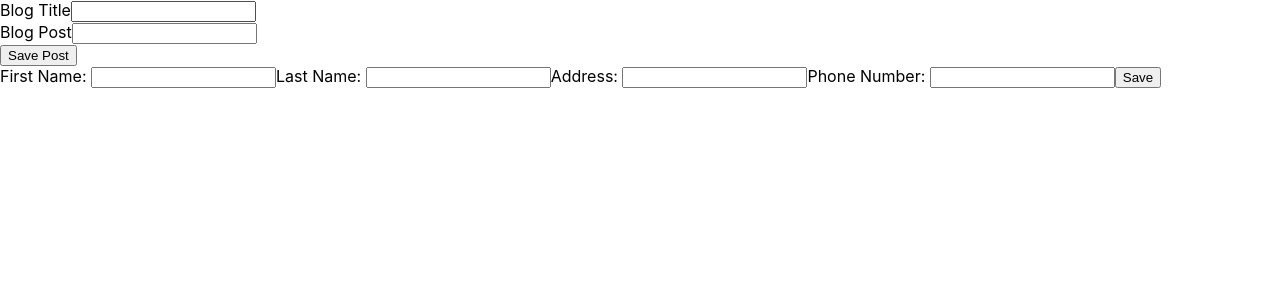
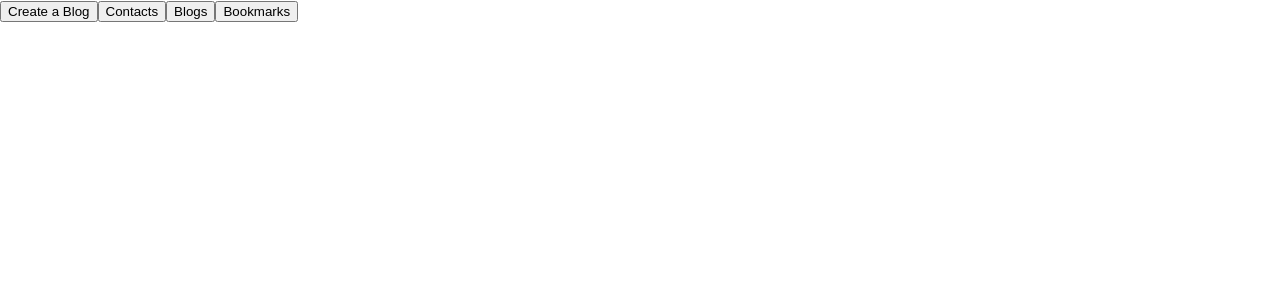
Before and after one commit to josiahcameron/react-exercises, a React (Create React App) app: page / in a window 1280 px wide. Shown: the top 300 px of the page. Built offline with nearby package versions, Linux system fonts and the light colour scheme.

Commit message:
Components Added

```diff
--- a/src/App.js
+++ b/src/App.js
@@ -1,13 +1,59 @@
 import "./App.css";
-import BlogPost from "./components/BlogPost/BlogPost";
-import User from "./components/User/User";
+import { useState } from "react";
+import BlogForm from './components/BlogApp/BlogForm';
+import BlogList from './components/BlogApp/BlogList';
+import UserList from './components/User/UserList';
+import BookmarkList from "./components/BookMark/BookMarkList";
+
 // import BlogList from "./components/BlogApp/BlogList";
 
 function App() {
+  // Set up the blog array to prepare it to be saved to state
+  const [blogs, setBlogs] = useState([]);
+  const [selection, setSelection] = useState("a");
+
+  // This function will pass in the new blog and append it to the end of the spread array of blogs
+  const addBlog = (blog) => {
+    setBlogs([...blogs, blog]);
+  }
+
   return (
-    <div>
-      <BlogPost />
-      <User />
+<div className="container mt-5">
+      <header>
+        <button
+          className="btn btn-link"
+          type="button"
+          // When a button is clicked, a function is called to render the component associated with it
+          onClick={() => setSelection("blogform")}
+        >
+          Create a Blog
+        </button>
+        <button
+          className="btn btn-link"
+          type="button"
+          onClick={() => setSelection("UserList")}
+        >
+          Contacts
+        </button>
+        <button
+          className="btn btn-link"
+          type="button"
+          onClick={() => setSelection("bloglist")}
+        >
+          Blogs
+        </button>
+        <button
+          className="btn btn-link"
+          type="button"
+          onClick={() => setSelection("bookmarks")}
+        >
+          Bookmarks
+        </button>
+      </header>
+      {selection === "blogform" && <BlogForm addBlog={addBlog} />}
+      {selection === "contactlist" && <UserList />}
+      {selection === "bloglist" && <BlogList />}
+      {selection === "bookmarks" && <BookmarkList />}
     </div>
   );
 }
--- /dev/null
+++ b/src/components/BlogApp/BlogForm.js
@@ -0,0 +1,54 @@
+import { useState } from "react";
+import { Button } from "react-bootstrap";
+import { Form } from "react-bootstrap";
+
+
+// addBlog function gets passed down through props from app.js
+function BlogForm({ addBlog }) {
+    const [title, setTitle] = useState("");
+    const [body, setBody] = useState("");
+
+    // When submit is pressed, this function is run which passes through the values set by the event to create a new blog.
+    // That new blog is then placed into the blogs array with the addBlog function. The title and body states are then emptied out by setting them to an empty string.
+    const handleSubmit = (e) => {
+      e.preventDefault();
+
+      const blog = {
+        title,
+        body,
+      };
+
+      addBlog(blog);
+      setTitle("");
+      setBody("");
+    };
+
+    return (
+      <Form onSubmit={handleSubmit}>
+        <Form.Group className="mb-3" controlId="title">
+          <Form.Label>Title</Form.Label>
+          <Form.Control
+            type="text"
+            placeholder="Enter title"
+            value={title}
+            onChange={(e) => setTitle(e.target.value)}
+          />
+        </Form.Group>
+
+        <Form.Group className="mb-3" controlId="body">
+          <Form.Label>Body</Form.Label>
+          <Form.Control
+            as="textarea"
+            rows={3}
+            value={body}
+            onChange={(e) => setBody(e.target.value)}
+          />
+        </Form.Group>
+        <Button variant="primary" type="submit">
+          Submit
+        </Button>
+      </Form>
+    );
+  }
+
+  export default BlogForm;
--- a/src/components/BlogApp/BlogList.js
+++ b/src/components/BlogApp/BlogList.js
@@ -1,23 +1,38 @@
-// // Solution
-// import { useState } from "react";
+// Solution
+import { useState } from "react";
 
-// const INITIAL_BLOGS = [
-//   {
-//     title: "some title",
-//     body: "lnjgrkeghke,vgr,vbwfve,wjhm",
-//   },
-// ];
+const INITIAL_BLOGS = [
+  {
+    title: "some title",
+    body: "lnjgrkeghke,vgr,vbwfve,wjhm",
+  },
+  {
+    title: "Another Title",
+    body: "lnjgrkeghke,vgr,vbwfve,wjhm"
+  }
+];
 
-// function BlogList() {
-//   const [blogs, setBlogs] = useState(INITIAL_BLOGS);
+function BlogList() {
+    // Takes the blog objects above and sets them as the initial blogs rendered on the site.
+  const [blogs, setBlogs] = useState(INITIAL_BLOGS);
+  const [selectedBlog, setSelectedBlog] = useState();
 
-//   const blogTitlesHTML = blogs.map((blog) => <h2>{blog.title}</h2>);
+    // This function will iterate through the blog objects and generate html for each one based on their id
+  const blogTitlesHTML = blogs.map((blog) => (
+    <button
+      key={blog.id}
+      className="btn btn-link"
+      type="button"
+      onClick={() => setSelectedBlog(blog)}
+    >
+      <h2>{blog.title}</h2>
+    </button>))
 
-//   return (
-//     <div className="row">
-//       <aside className="col-md-4">{blogTitlesHTML}</aside>
-//     </div>
-//   );
-// }
+  return (
+    <div className="row">
+      <aside className="col-md-4">{blogTitlesHTML}</aside>
+    </div>
+  );
+}
 
-// export default BlogList;
+export default BlogList;
--- /dev/null
+++ b/src/components/BookMark/BookMarkList.js
@@ -0,0 +1,75 @@
+import { useState } from "react";
+
+const INITIAL_DATA = [
+  {
+    url: "https://developer.mozilla.org/en-US/docs/Web/HTML/Element/input",
+    title: "The Input (Form Input) element",
+    tag: "HTML",
+  },
+  {
+    url: "https://developer.mozilla.org/en-US/docs/Web/JavaScript/Reference/Global_Objects/Array/push",
+    title: "Array.prototype.push()",
+    tag: "JS",
+  },
+  {
+    url: "https://developer.mozilla.org/en-US/docs/Web/JavaScript/Reference/Global_Objects/Array/toString",
+    title: "Array.prototype.toString()",
+    tag: "JS",
+  },
+];
+
+function BookmarkList() {
+    // Sets our initial bookmarks to the objects listed in the INITIAL_DATA array
+
+  const [bookmarks, setBookmarks] = useState(INITIAL_DATA);
+  const [filter, setFilter] = useState(null);
+
+
+  const tags = [
+    ...new Set(bookmarks.map((bookmark) => bookmark.tag.toLowerCase())),
+  ];
+
+//   The tags are the users options to click in order to decide on what to to render
+  const tagsHTML = tags.map((tag) => (
+    <button
+      key={tag}
+      className="btn btn-link"
+      type="button"
+      onClick={() => setFilter(tag)}
+    >
+      {tag.toUpperCase()}
+    </button>
+  ));
+
+    // Generates a filtered array based on what the user clicks and renders html for those bookmarks. If filter is null(falsey), the full bookmark array will get rendered
+  const bookmarksHTML = bookmarks
+    .filter((bookmark) =>
+      filter ? bookmark.tag.toLowerCase() === filter : bookmark
+    )
+    .map((bookmark) => (
+      <div>
+        <a href={bookmark.url}>
+          <span>{bookmark.title}</span>
+        </a>
+      </div>
+    ));
+
+  return (
+    <div>
+      <header>
+        <button
+          className="btn btn-link"
+          type="button"
+        //   If this button gets clicked, the filter is set to null so all bookmarks are shown
+          onClick={() => setFilter(null)}
+        >
+          ALL
+        </button>
+        {tagsHTML}
+      </header>
+      {bookmarksHTML}
+    </div>
+  );
+}
+
+export default BookmarkList;
--- a/src/components/User/User.js
+++ b/src/components/User/User.js
@@ -1,37 +1,37 @@
-import { useState } from "react";
-import UserForm from "./UserForm";
+// import { useState } from "react";
+// import UserForm from "./UserForm";
 
-const INITIAL_USER = [
-  {
-    firstName: "Olgilvie",
-    lastName: "Hedgehog",
-    address: "250 East Olive Avenue, Suite 200",
-    phoneNumber: "(213)282-8594",
-  },
-];
+// const INITIAL_USER = [
+//   {
+//     firstName: "Olgilvie",
+//     lastName: "Hedgehog",
+//     address: "250 East Olive Avenue, Suite 200",
+//     phoneNumber: "(213)282-8594",
+//   },
+// ];
 
-function User() {
-  const [users, setUser] = useState(INITIAL_USER);
+// function User() {
+//   const [users, setUser] = useState(INITIAL_USER);
 
-  const addUser = (user) => {
-    setUser([...users, user]);
-  };
+//   const addUser = (user) => {
+//     setUser([...users, user]);
+//   };
 
-  const contactListHTML = users.map((user, index) => {
-    <div key={index}>
-      <p>
-        Name: {user.firstName},{user.lastName}
-      </p>
-      <p>Address: {user.address}</p>
-      <a href={`tel:+1${user.phoneNumber}`}>{user.phoneNumber}</a>
-    </div>;
-  });
-  return (
-    <div>
-      <UserForm addUser={addUser} />
-      {contactListHTML}
-    </div>
-  );
-}
+//   const contactListHTML = users.map((user, index) => {
+//     <div key={index}>
+//       <p>
+//         Name: {user.firstName},{user.lastName}
+//       </p>
+//       <p>Address: {user.address}</p>
+//       <a href={`tel:+1${user.phoneNumber}`}>{user.phoneNumber}</a>
+//     </div>;
+//   });
+//   return (
+//     <div>
+//       <UserForm addUser={addUser} />
+//       {contactListHTML}
+//     </div>
+//   );
+// }
 
-export default User;
+// export default User;
--- a/src/components/User/UserForm.js
+++ b/src/components/User/UserForm.js
@@ -1,4 +1,6 @@
 import { useState } from "react";
+import { form } from "bootstrap";
+import { Button } from "bootstrap";
 
 function UserForm({ addUser }) {
   const [firstName, setFirstName] = useState("");
@@ -47,7 +49,7 @@ function UserForm({ addUser }) {
         value={phoneNumber}
         onChange={(e) => setPhoneNumber(e.target.value)}
       />
-      <button type="submit">Save</button>
+      <Button type="submit">Save</Button>
     </form>
   );
 }
--- a/src/components/User/UserList.js
+++ b/src/components/User/UserList.js
@@ -0,0 +1,51 @@
+import { useState } from "react";
+import UserForm from "./UserForm";
+
+const INITIAL_DATA = [
+  {
+    firstName: "Sally",
+    lastName: "Walters",
+    address: "123 Holly Street, Easley, SC",
+    phoneNumber: "(555)555-5555",
+  },
+  {
+    firstName: "Peter",
+    lastName: "Walters",
+    address: "123 Holly Street, Easley, SC",
+    phoneNumber: "(555)555-5555",
+  },
+  {
+    firstName: "Jack",
+    lastName: "Walters",
+    address: "123 Holly Street, Easley, SC",
+    phoneNumber: "(555)555-5555",
+  },
+];
+
+
+function ContactList() {
+  const [contacts, setContacts] = useState(INITIAL_DATA);
+
+  const addContact = (contact) => {
+    setContacts([...contacts, contact]);
+  };
+
+  const contactsHTML = contacts.map((contact, index) => (
+    <div key={index}>
+      <p>
+        {contact.lastName}, {contact.firstName}
+      </p>
+      <p>{contact.address}</p>
+      <a href={`Phone Number: ${contact.phoneNumber}`}>{contact.phoneNumber}</a>
+    </div>
+  ));
+
+  return (
+    <div>
+      <UserForm addContact={addContact} />
+      {contactsHTML}
+    </div>
+  );
+}
+
+export default ContactList;
```
Also changed, not shown: src/components/BlogApp/BlogPreview.js (+12 -0 lines).
